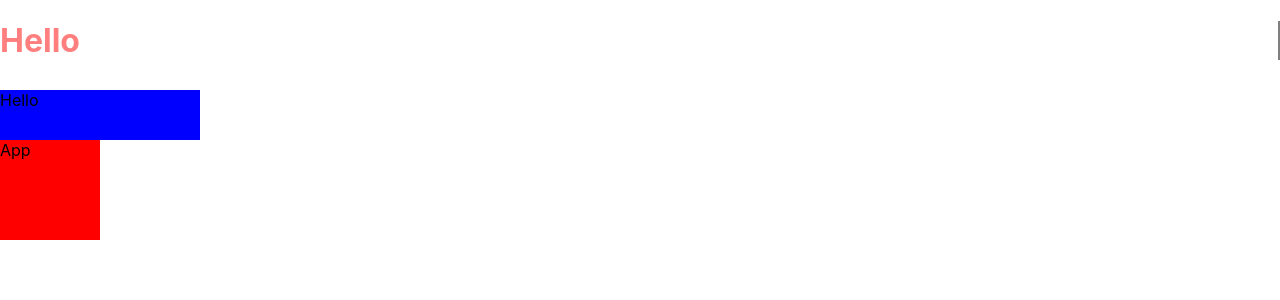
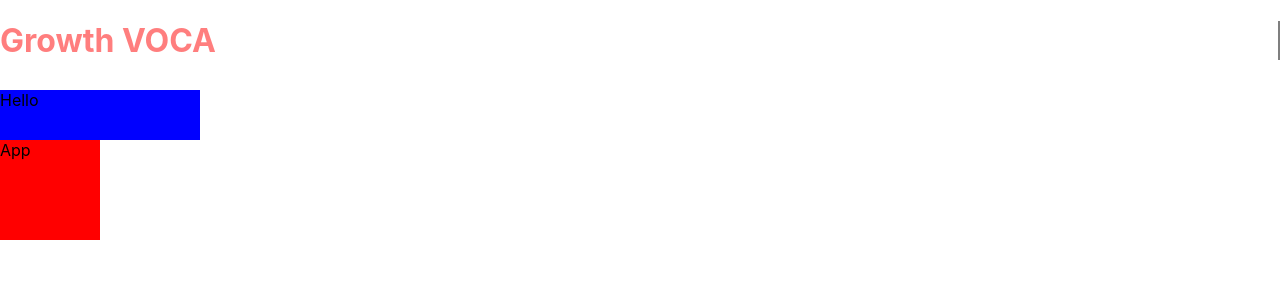
Before and after one commit to Seok-Kyungmin/VOCA, a React (Create React App) app: page / in a window 1280 px wide. Shown: the top 300 px of the page. Built offline with nearby package versions, Linux system fonts and the light colour scheme.

Commit message:
Update Hello.js

```diff
--- a/src/component/Hello.js
+++ b/src/component/Hello.js
@@ -9,7 +9,7 @@ export default function Hello() {
             marginBottom : '30px',
             opacity : 0.5,
           }}>
-            Hello</h1>
+            Growth VOCA</h1>
         <div className={styles.box}>Hello</div>
       </div>
     );
```
